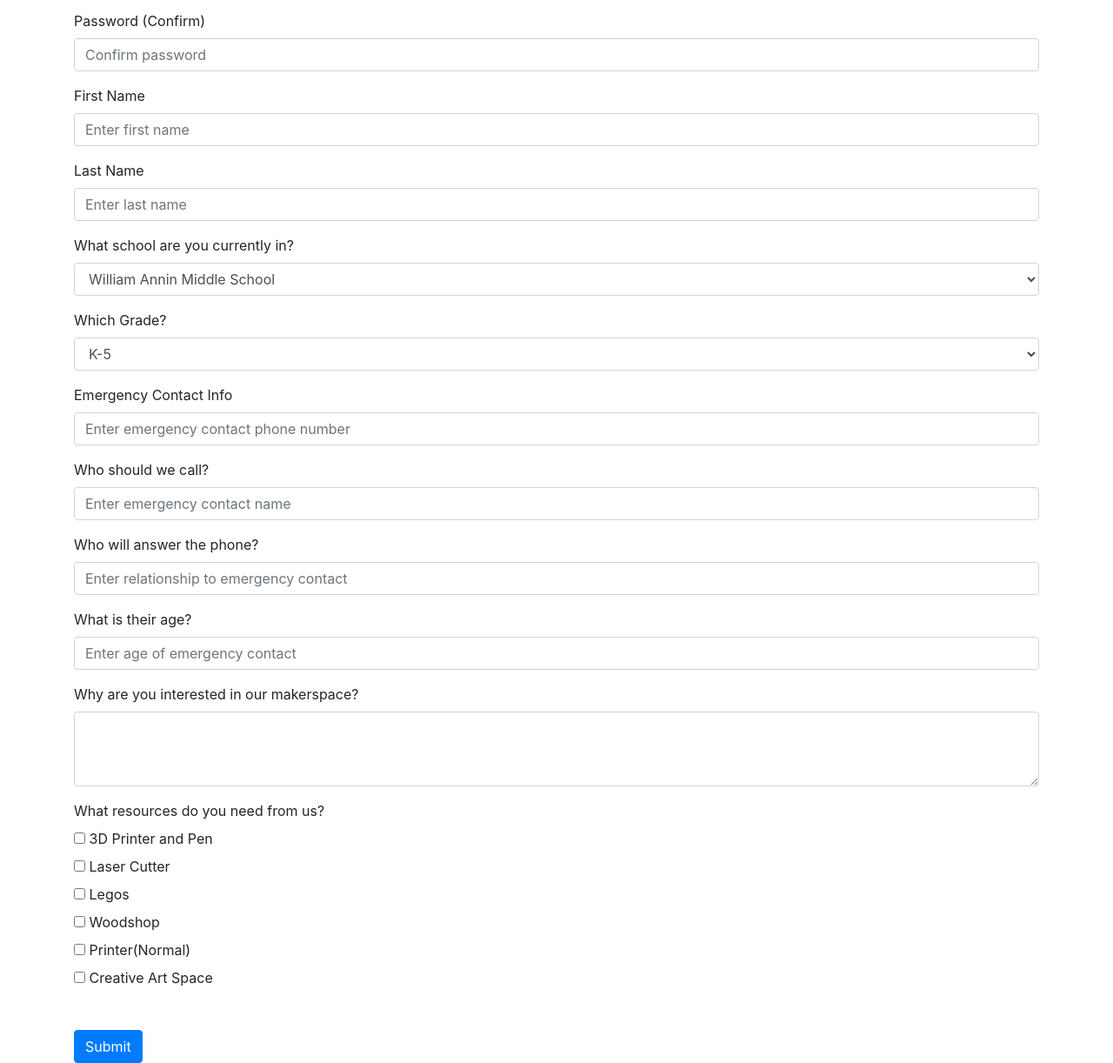
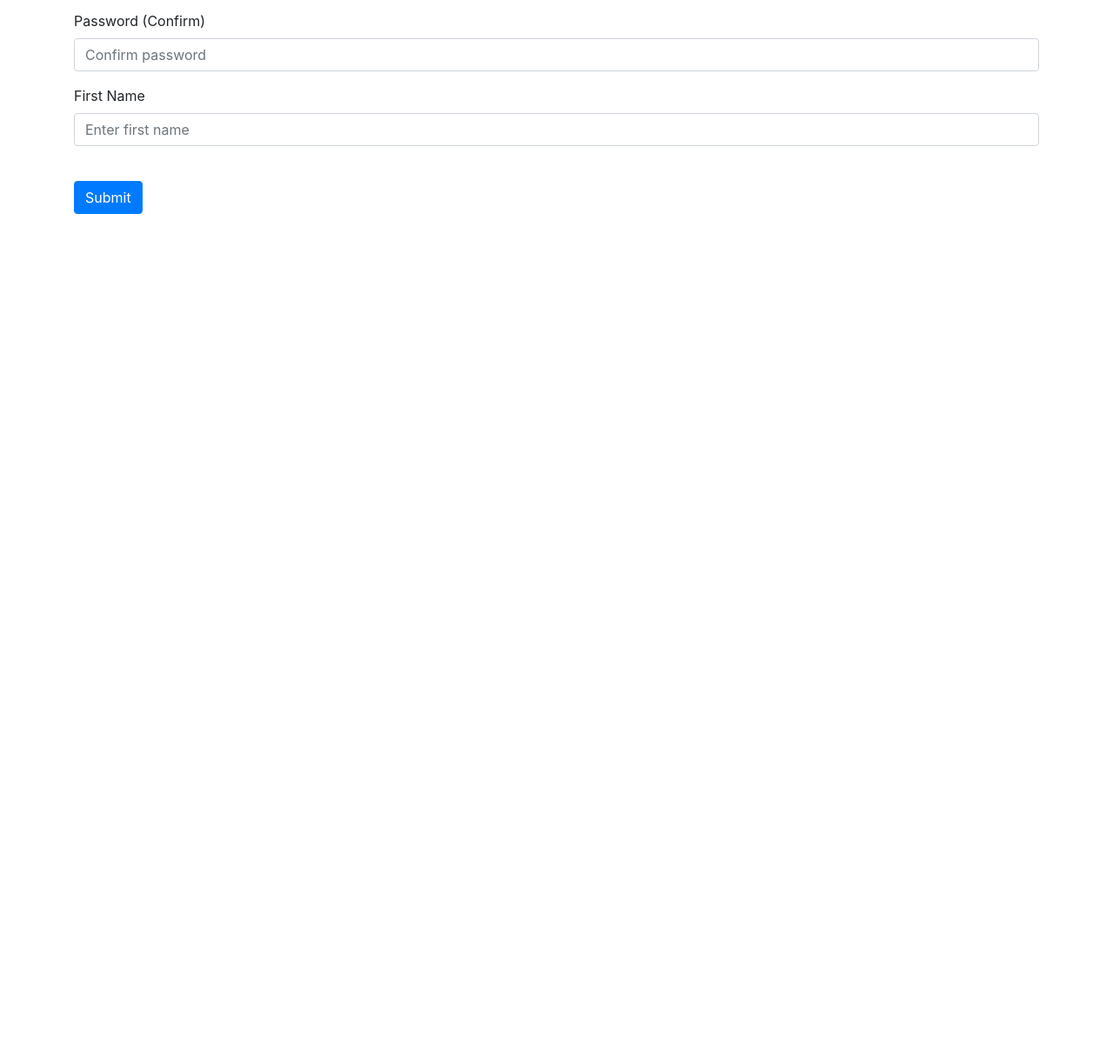
Before and after one commit to smartmobijj/TSA, a Flask app: page /sign-up in a window 1280 px wide. Shown: the part 322-1544 px from the top of the page at 87% size. After the commit the page ends 568 px from the top, so only its background shows below. Run offline with Flask 3, Linux system fonts and the light colour scheme; some libraries are stand-ins or nearby versions.

Commit message:
Update sign_up.html

```diff
--- a/Website/templates/sign_up.html
+++ b/Website/templates/sign_up.html
@@ -44,97 +44,6 @@
       placeholder="Enter first name"
     />
   </div>
-  <div class="form-group">
-    <label for="lastName">Last Name</label>
-    <input
-      type="text"
-      class="form-control"
-      id="lastName"
-      name="lastName"
-      placeholder="Enter last name"
-    />
-  </div>
-  <div class="form-group">
-    <label for="school">What school are you currently in?</label>
-    <select class="form-control" id="school" name="school">
-      <option value="WAMS">William Annin Middle School</option>
-      <option value="Liberty Corner">Liberty Corner</option>
-      <option value="Ridge High School">Ridge High School</option>
-      <option value="Cedar Hill">Cedar Hill</option>
-      <option value="Mount Prospect">Mount Prospect</option>
-      <option value="Oak Street">Oak Street</option>
-      <option value="Other">Other</option>
-    </select>
-  </div>
-  <div class="form-group">
-    <label for="grade">Which Grade?</label>
-    <select class="form-control" id="grade" name="grade">
-      <option value="K-5">K-5</option>
-      <option value="Grade 6">Grade 6</option>
-      <option value="Grade 7">Grade 7</option>
-      <option value="Grade 8">Grade 8</option>
-      <option value="Grade 9-12">Grade 9-12</option>
-    </select>
-  </div>
-  <div class="form-group">
-    <label for="emergencyContact">Emergency Contact Info</label>
-    <input
-      type="tel"
-      class="form-control"
-      id="emergencyContact"
-      name="emergencyContact"
-      placeholder="Enter emergency contact phone number"
-    />
-  </div>
-  <div class="form-group">
-    <label for="emergencyContactName">Who should we call?</label>
-    <input
-      type="text"
-      class="form-control"
-      id="emergencyContactName"
-      name="emergencyContactName"
-      placeholder="Enter emergency contact name"
-    />
-  </div>
-  <div class="form-group">
-    <label for="relationship">Who will answer the phone?</label>
-    <input
-      type="text"
-      class="form-control"
-      id="relationship"
-      name="relationship"
-      placeholder="Enter relationship to emergency contact"
-    />
-  </div>
-  <div class="form-group">
-    <label for="contactAge">What is their age?</label>
-    <input
-      type="number"
-      class="form-control"
-      id="contactAge"
-      name="contactAge"
-      placeholder="Enter age of emergency contact"
-    />
-  </div>
-  <div class="form-group">
-    <label for="makerInterest">Why are you interested in our makerspace?</label>
-    <textarea class="form-control" id="makerInterest" name="makerInterest" rows="3"></textarea>
-  </div>
-  <div class="form-group">
-    <label>What resources do you need from us?</label><br>
-    <input type="checkbox" id="3DPrinterPen" name="resourcesNeeded" value="3D Printer and Pen">
-    <label for="3DPrinterPen">3D Printer and Pen</label><br>
-    <input type="checkbox" id="laserCutter" name="resourcesNeeded" value="Laser Cutter">
-    <label for="laserCutter">Laser Cutter</label><br>
-    <input type="checkbox" id="legos" name="resourcesNeeded" value="Legos">
-    <label for="legos">Legos</label><br>
-    <input type="checkbox" id="woodshop" name="resourcesNeeded" value="Woodshop">
-    <label for="woodshop">Woodshop</label><br>
-    <input type="checkbox" id="normalPrinter" name="resourcesNeeded" value="Printer(Normal)">
-    <label for="normalPrinter">Printer(Normal)</label><br>
-    <input type="checkbox" id="creativeArtSpace" name="resourcesNeeded" value="Creative Art Space">
-    <label for="creativeArtSpace">Creative Art Space</label><br>
-  </div>
   <br />
   <button type="submit" class="btn btn-primary">Submit</button>
 </form>
```
